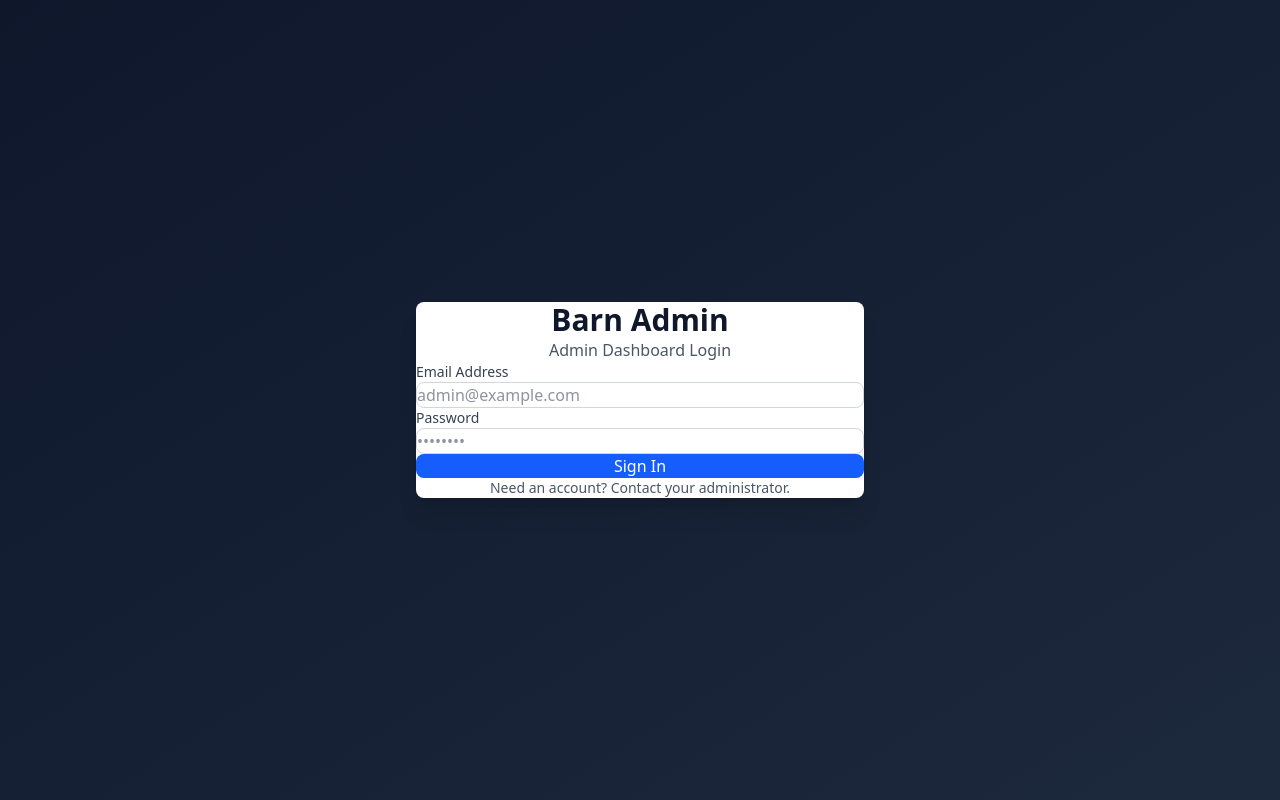
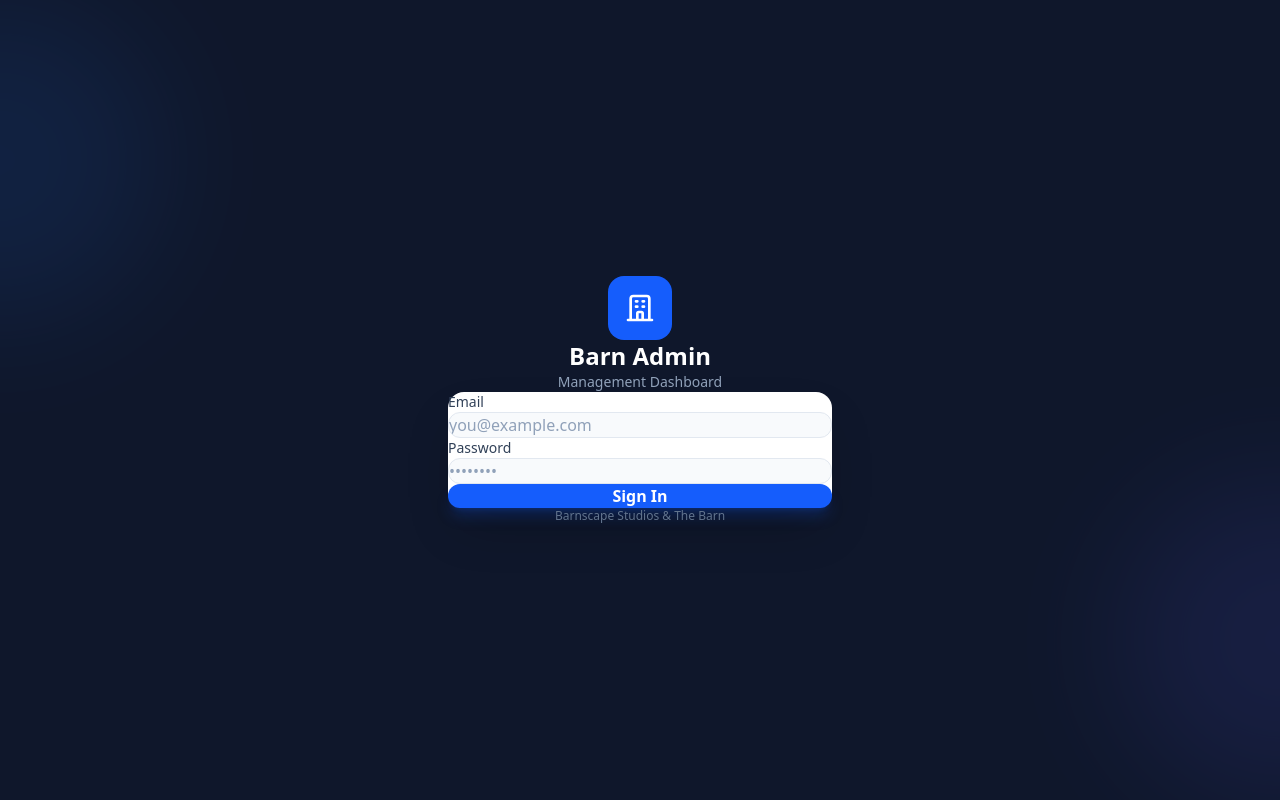
Before and after one commit to eesamerchant/barn-admin, a Next.js app: page /login in a window 1280 px wide. Built offline with nearby package versions, Linux system fonts and the light colour scheme; no server answers.

Commit message:
redesign login page + fix auth user

```diff
--- a/src/app/login/page.tsx
+++ b/src/app/login/page.tsx
@@ -38,40 +38,54 @@ export default function LoginPage() {
   };
 
   return (
-    <div className="min-h-screen flex items-center justify-center bg-gradient-to-br from-slate-900 to-slate-800">
-      <div className="w-full max-w-md">
-        <div className="bg-white rounded-lg shadow-xl p-8">
-          <h1 className="text-3xl font-bold text-center text-slate-900 mb-2">
-            Barn Admin
-          </h1>
-          <p className="text-center text-gray-600 mb-8">
-            Admin Dashboard Login
-          </p>
+    <div className="min-h-screen flex items-center justify-center bg-slate-900 relative overflow-hidden">
+      {/* Background pattern */}
+      <div className="absolute inset-0 opacity-10">
+        <div className="absolute top-0 -left-40 w-80 h-80 bg-blue-500 rounded-full blur-3xl" />
+        <div className="absolute bottom-0 -right-40 w-80 h-80 bg-indigo-500 rounded-full blur-3xl" />
+      </div>
 
-          <form onSubmit={handleLogin} className="space-y-4">
+      <div className="relative w-full max-w-sm mx-4">
+        {/* Logo / Branding */}
+        <div className="text-center mb-8">
+          <div className="inline-flex items-center justify-center w-16 h-16 bg-blue-600 rounded-2xl mb-4">
+            <svg className="w-8 h-8 text-white" fill="none" stroke="currentColor" viewBox="0 0 24 24">
+              <path strokeLinecap="round" strokeLinejoin="round" strokeWidth={2} d="M19 21V5a2 2 0 00-2-2H7a2 2 0 00-2 2v16m14 0h2m-2 0h-5m-9 0H3m2 0h5M9 7h1m-1 4h1m4-4h1m-1 4h1m-5 10v-5a1 1 0 011-1h2a1 1 0 011 1v5m-4 0h4" />
+            </svg>
+          </div>
+          <h1 className="text-2xl font-bold text-white">Barn Admin</h1>
+          <p className="text-slate-400 text-sm mt-1">Management Dashboard</p>
+        </div>
+
+        {/* Card */}
+        <div className="bg-white rounded-2xl shadow-2xl p-8">
+          <form onSubmit={handleLogin} className="space-y-5">
             {error && (
-              <div className="bg-red-50 border border-red-200 text-red-700 px-4 py-3 rounded-lg text-sm">
-                {error}
+              <div className="bg-red-50 border border-red-200 text-red-600 px-4 py-3 rounded-xl text-sm flex items-start gap-2">
+                <svg className="w-5 h-5 shrink-0 mt-0.5" fill="none" stroke="currentColor" viewBox="0 0 24 24">
+                  <path strokeLinecap="round" strokeLinejoin="round" strokeWidth={2} d="M12 9v2m0 4h.01m-6.938 4h13.856c1.54 0 2.502-1.667 1.732-2.5L13.732 4c-.77-.833-1.964-.833-2.732 0L4.082 16.5c-.77.833.192 2.5 1.732 2.5z" />
+                </svg>
+                <span>{error}</span>
               </div>
             )}
 
             <div>
-              <label className="block text-sm font-medium text-gray-700 mb-2">
-                Email Address
+              <label className="block text-sm font-medium text-slate-700 mb-1.5">
+                Email
               </label>
               <input
                 type="email"
                 value={email}
                 onChange={(e) => setEmail(e.target.value)}
-                placeholder="admin@example.com"
-                className="w-full px-4 py-2 border border-gray-300 rounded-lg focus:outline-none focus:ring-2 focus:ring-blue-500 focus:border-transparent"
+                placeholder="you@example.com"
+                className="w-full px-4 py-2.5 bg-slate-50 border border-slate-200 rounded-xl text-slate-900 placeholder-slate-400 focus:outline-none focus:ring-2 focus:ring-blue-500 focus:border-transparent focus:bg-white transition-all"
                 disabled={loading}
                 required
               />
             </div>
 
             <div>
-              <label className="block text-sm font-medium text-gray-700 mb-2">
+              <label className="block text-sm font-medium text-slate-700 mb-1.5">
                 Password
               </label>
               <input
@@ -79,7 +93,7 @@ export default function LoginPage() {
                 value={password}
                 onChange={(e) => setPassword(e.target.value)}
                 placeholder="••••••••"
-                className="w-full px-4 py-2 border border-gray-300 rounded-lg focus:outline-none focus:ring-2 focus:ring-blue-500 focus:border-transparent"
+                className="w-full px-4 py-2.5 bg-slate-50 border border-slate-200 rounded-xl text-slate-900 placeholder-slate-400 focus:outline-none focus:ring-2 focus:ring-blue-500 focus:border-transparent focus:bg-white transition-all"
                 disabled={loading}
                 required
               />
@@ -88,16 +102,26 @@ export default function LoginPage() {
             <button
               type="submit"
               disabled={loading}
-              className="w-full py-2 px-4 bg-blue-600 hover:bg-blue-700 disabled:bg-blue-400 text-white font-medium rounded-lg transition-colors"
+              className="w-full py-2.5 px-4 bg-blue-600 hover:bg-blue-700 active:bg-blue-800 disabled:bg-blue-400 text-white font-semibold rounded-xl transition-all shadow-lg shadow-blue-600/25 hover:shadow-blue-600/40"
             >
-              {loading ? 'Signing in...' : 'Sign In'}
+              {loading ? (
+                <span className="flex items-center justify-center gap-2">
+                  <svg className="animate-spin h-4 w-4" viewBox="0 0 24 24">
+                    <circle className="opacity-25" cx="12" cy="12" r="10" stroke="currentColor" strokeWidth="4" fill="none" />
+                    <path className="opacity-75" fill="currentColor" d="M4 12a8 8 0 018-8V0C5.373 0 0 5.373 0 12h4z" />
+                  </svg>
+                  Signing in...
+                </span>
+              ) : (
+                'Sign In'
+              )}
             </button>
           </form>
+        </div>
 
-          <p className="text-center text-gray-600 text-sm mt-6">
-            Need an account? Contact your administrator.
-          </p>
-        </div>
+        <p className="text-center text-slate-500 text-xs mt-6">
+          Barnscape Studios & The Barn
+        </p>
       </div>
     </div>
   );
```
